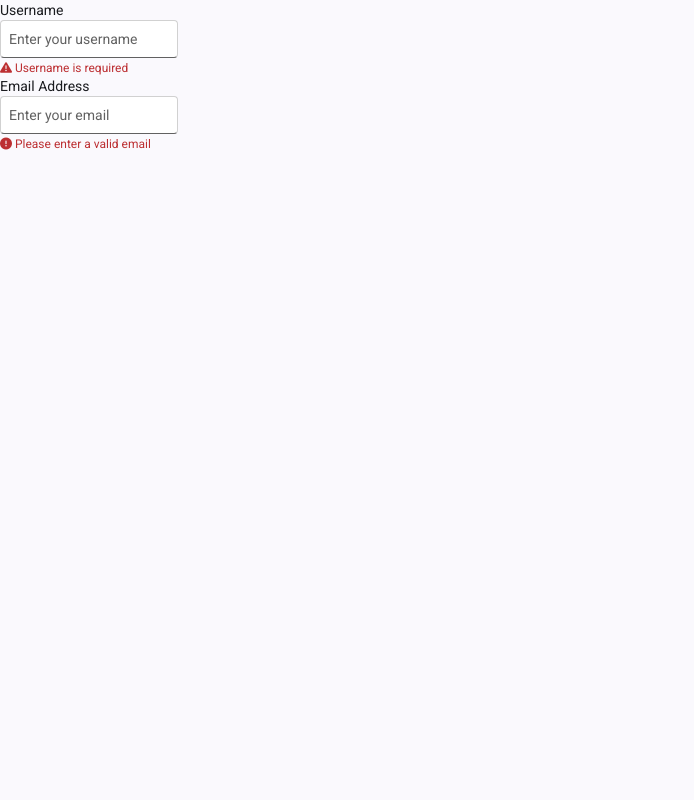
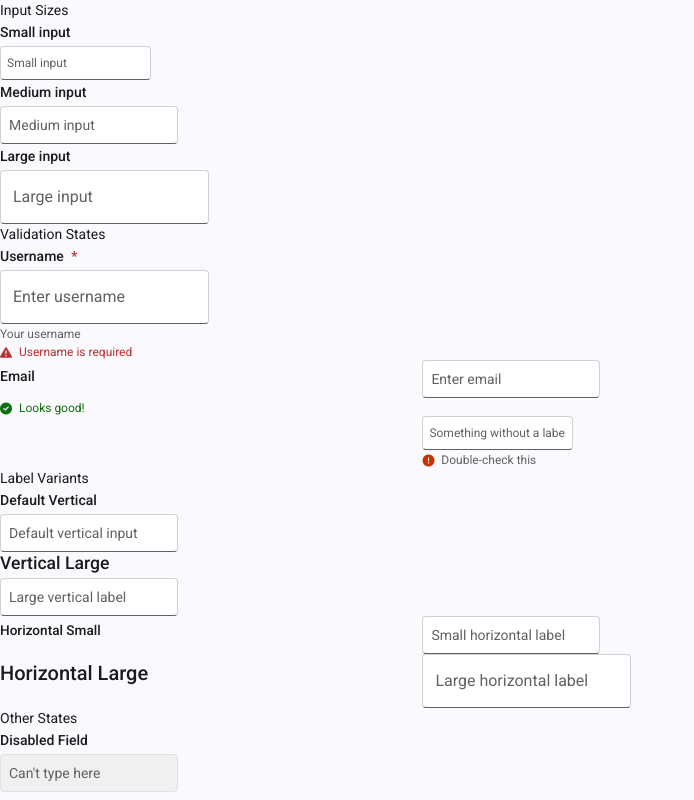
Before and after one commit to Chasmister/ComponentPrototype, an Angular app: page / in a window 1280 px wide. Shown: the whole page, without its empty margins (0-694 px from the left). Built offline with nearby package versions, Linux system fonts and the light colour scheme.

Commit message:
all components added

```diff
--- a/src/app/app.html
+++ b/src/app/app.html
@@ -1,27 +1,79 @@
-<!-- <app-button appearance="primary" size="large"
-  >This is my first button!</app-button
->
-<app-button appearance="outline" size="medium">
-  This is small and subtle button
-</app-button>
+<!-- INPUT SIZES -->
+<h3>Input Sizes</h3>
 
-<app-fui-input /> -->
+<app-fui-field label="Small input">
+  <app-fui-input placeholder="Small input" size="small"></app-fui-input>
+</app-fui-field>
 
-<!-- <app-fui-field><app-fui-input /></app-fui-field> -->
+<app-fui-field label="Medium input">
+  <app-fui-input placeholder="Medium input" size="medium"></app-fui-input>
+</app-fui-field>
 
-<app-fui-field
-  label="Username"
-  errorMessage="Username is required"
-  errorIcon="fa-solid fa-triangle-exclamation">
-
-  <app-fui-input placeholder="Enter your username" />
+<app-fui-field label="Large input" >
+  <app-fui-input placeholder="Large input" size="large"></app-fui-input>
 </app-fui-field>
 
 
+<!-- VALIDATION STATES -->
+<h3>Validation States</h3>
+
+<!-- Error -->
 <app-fui-field
-  label="Email Address"
-  errorMessage="Please enter a valid email"
-  errorIcon="fa-solid fa-circle-exclamation">
+  label="Username"
+  hint="Your username"
+  [required]="true"
+  errorMessage="Username is required"
+  errorIcon="fa-solid fa-triangle-exclamation">
+  <app-fui-input placeholder="Enter username" size="large" [invalid]="true"></app-fui-input>
+</app-fui-field>
 
-  <app-fui-input placeholder="Enter your email" />
+<!-- Success -->
+<app-fui-field
+  label="Email"
+  [horizontal]="true"
+  successMessage="Looks good!"
+  successIcon="fa-solid fa-circle-check">
+  <app-fui-input placeholder="Enter email" size="medium"></app-fui-input>
 </app-fui-field>
+
+<!-- Warning -->
+<app-fui-field
+  [horizontal]="true"
+  [noLabel]="true"
+  warningMessage="Double-check this"
+  warningIcon="fa-solid fa-circle-exclamation">
+  <app-fui-input placeholder="Something without a label" size="small"></app-fui-input>
+</app-fui-field>
+
+
+<!-- LABEL VARIANTS -->
+<h3>Label Variants</h3>
+
+<!-- Default vertical -->
+<app-fui-field label="Default Vertical">
+  <app-fui-input placeholder="Default vertical input"></app-fui-input>
+</app-fui-field>
+
+<!-- Vertical Large -->
+<app-fui-field label="Vertical Large" [labelSize]="'vertical-large'">
+  <app-fui-input placeholder="Large vertical label"></app-fui-input>
+</app-fui-field>
+
+<!-- Horizontal Small -->
+<app-fui-field label="Horizontal Small" [horizontal]="true" [labelSize]="'horizontal-small'">
+  <app-fui-input placeholder="Small horizontal label"></app-fui-input>
+</app-fui-field>
+
+<!-- Horizontal Large -->
+<app-fui-field label="Horizontal Large" [horizontal]="true" [labelSize]="'horizontal-large'">
+  <app-fui-input placeholder="Large horizontal label" size="large"></app-fui-input>
+</app-fui-field>
+
+
+<!-- OTHER STATES -->
+<h3>Other States</h3>
+
+<!-- Disabled Input -->
+<app-fui-field label="Disabled Field">
+  <app-fui-input placeholder="Can't type here" [disabled]="true"></app-fui-input>
+</app-fui-field>
--- a/src/app/app.ts
+++ b/src/app/app.ts
@@ -6,7 +6,7 @@ import { FuiField } from "./fui-field/fui-field";
 
 @Component({
   selector: 'app-root',
-  imports: [RouterOutlet, ButtonComponent, FuiInput, FuiField],
+  imports: [FuiField, FuiInput],
   templateUrl: './app.html',
   styleUrl: './app.scss',
 })
--- a/src/app/components/fui-input/fui-input.html
+++ b/src/app/components/fui-input/fui-input.html
@@ -1,3 +1,10 @@
-<div class="fw-input">
-  <input [placeholder]="placeholder" />
+<div
+  class="fw-input"
+  [ngClass]="{
+    'fw-small': size === 'small',
+    'fw-large': size === 'large'
+  }"
+  [attr.data-disabled]="disabled ? 'true' : null"
+>
+  <input [placeholder]="placeholder" [disabled]="disabled" />
 </div>
--- a/src/app/components/fui-input/fui-input.scss
+++ b/src/app/components/fui-input/fui-input.scss
@@ -183,3 +183,7 @@
     }
   }
 }
+
+.fw-input.fw-disabled {
+  pointer-events: none;
+}
--- a/src/app/components/fui-input/fui-input.ts
+++ b/src/app/components/fui-input/fui-input.ts
@@ -1,11 +1,16 @@
 import { Component, Input } from '@angular/core';
+import { NgClass } from '@angular/common';
 
 @Component({
   selector: 'app-fui-input',
   standalone: true,
+  imports: [NgClass],
   templateUrl: './fui-input.html',
   styleUrl: './fui-input.scss',
 })
 export class FuiInput {
   @Input() placeholder: string = '';
+  @Input() size: 'small' | 'medium' | 'large' = 'medium';
+  @Input() invalid: boolean = false;
+  @Input() disabled: boolean = false;
 }
--- a/src/app/fui-field/fui-field.html
+++ b/src/app/fui-field/fui-field.html
@@ -1,16 +1,50 @@
-<div class="fw-field fw-large">
+<div class="fw-field"
+  [class.fw-horizontal]="horizontal && !noLabel"
+  [class.fw-horizontalNoLabel]="horizontal && noLabel"
+>
+  <!-- Label -->
   @if (label) {
-    <label>{{ label }}</label>
+    <label
+      class="fw-field-label"
+      [ngClass]="{
+        'fw-vertical-large': labelSize === 'vertical-large',
+        'fw-horizontal-small': labelSize === 'horizontal-small',
+        'fw-horizontal-large': labelSize === 'horizontal-large',
+        'fw-horizontal': labelSize === 'default' && horizontal
+      }"
+    >
+      {{ label }}
+      @if (required) { <span class="fw-required">*</span> }
+    </label>
   }
 
+  <!-- projected input -->
   <ng-content></ng-content>
 
+  <!-- Hint -->
+  @if (hint) {
+    <div class="fw-field-hint">{{ hint }}</div>
+  }
+
+  <!-- Validation / Messages -->
   @if (errorMessage) {
-    <div class="fw-field-validationMessage fw-error">
-      @if (errorIcon) {
-        <i [class]="errorIcon"></i>
-      }
+    <div class="fw-field-validationMessage fw-error fw-withIcon">
+      <i class="fw-field-validationMessageIcon fw-error" [class]="errorIcon"></i>
       {{ errorMessage }}
     </div>
   }
+
+  @if (successMessage) {
+    <div class="fw-field-validationMessage fw-success fw-withIcon">
+      <i class="fw-field-validationMessageIcon fw-success" [class]="successIcon"></i>
+      {{ successMessage }}
+    </div>
+  }
+
+  @if (warningMessage) {
+    <div class="fw-field-validationMessage fw-warning fw-withIcon">
+      <i class="fw-field-validationMessageIcon fw-warning" [class]="warningIcon"></i>
+      {{ warningMessage }}
+    </div>
+  }
 </div>
--- a/src/app/fui-field/fui-field.scss
+++ b/src/app/fui-field/fui-field.scss
@@ -12,36 +12,45 @@
   }
 
   .fw-field-label {
-    //vertical (default)
+    display: inline-block;
     padding-top: var(--spacingVerticalXXS);
     padding-bottom: var(--spacingVerticalXXS);
     margin-bottom: var(--spacingVerticalXXS);
+    font-weight: 500;
+  }
 
-    &.fw-vertical-large {
+  /* --- Label size/orientation modifiers --- */
+  .fw-field-label.fw-vertical-large {
     padding-top: 1px;
     padding-bottom: 1px;
     margin-bottom: var(--spacingVerticalXS);
+    font-size: 1.1rem;
   }
 
-    &.fw-horizontal {
+  .fw-field-label.fw-horizontal {
     padding-top: var(--spacingVerticalSNudge);
     padding-bottom: var(--spacingVerticalSNudge);
     margin-right: var(--spacingHorizontalM);
   }
 
-    .fw-horizontal-small {
+  .fw-field-label.fw-horizontal-small {
     padding-top: var(--spacingVerticalXS);
     padding-bottom: var(--spacingVerticalXS);
+    font-size: 0.85rem;
   }
 
-    .fw-horizontal-large {
+  .fw-field-label.fw-horizontal-large {
     padding-top: 9px;
     padding-bottom: 9px;
-    }
+    font-size: 1.25rem;
   }
 
-  //For Hint + validation message
+  .fw-required {
+    margin-left: 4px;
+    color: var(--colorPaletteRedForeground1);
+  }
 
+  /* --- Hint + validation --- */
   .fw-field-hint,
   .fw-field-validationMessage {
     margin-top: var(--spacingVerticalXXS);
@@ -55,11 +64,9 @@
     &.fw-error {
       color: var(--colorPaletteRedForeground1);
     }
-
     &.fw-success {
       color: var(--colorPaletteGreenForeground1);
     }
-
     &.fw-withIcon {
       padding-left: calc(12px + var(--spacingHorizontalXS));
     }
```
Also changed, not shown: src/app/fui-field/fui-field.ts (+16 -3 lines). Lines whose indentation alone changed are shown as unchanged.
